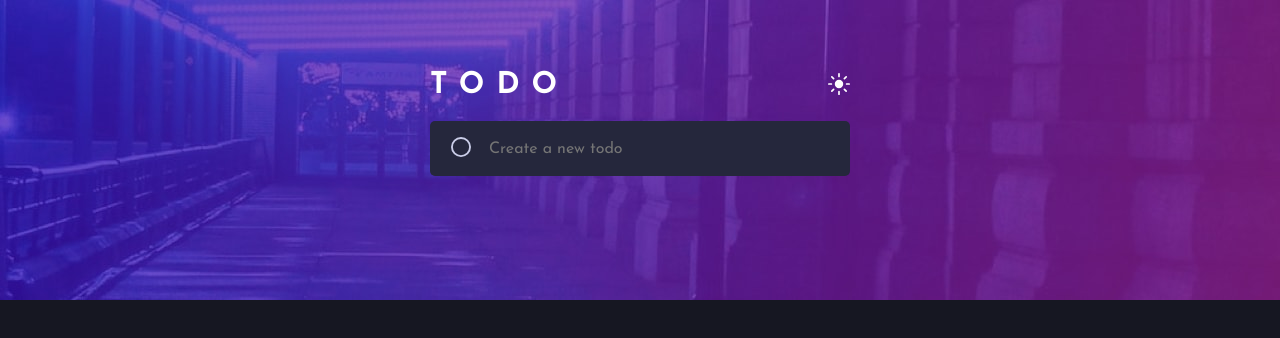
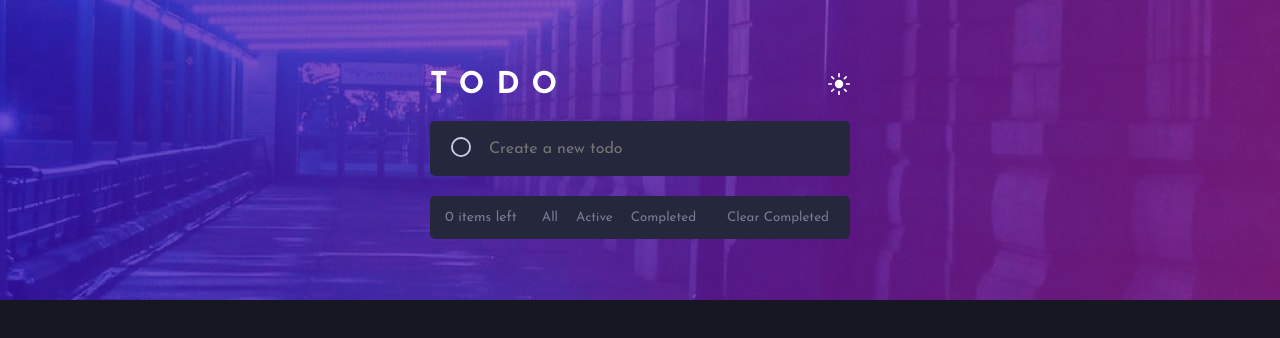
Before and after one commit to gio797/Todo-fe-mentor, a React (Vite) app: page / in a window 1280 px wide. Shown: the top 338 px of the page. Built offline with nearby package versions, Linux system fonts and the light colour scheme.

Commit message:
add filtering and clear complete function

```diff
--- a/src/App.tsx
+++ b/src/App.tsx
@@ -16,6 +16,7 @@ function App() {
   const [items, setItems] = useState<TaskType[]>(
     JSON.parse(localStorage.getItem("items") || "[]")
   );
+  const [filter, setFilter] = useState<"All" | "Active" | "Completed">("All");
 
   useEffect(() => {
     localStorage.setItem("items", JSON.stringify(items));
@@ -67,6 +68,27 @@ function App() {
     });
   }
 
+  function deleteCompleted() {
+    setItems((prevItems) => {
+      const newItems = prevItems.filter((item) => !item.done);
+      return newItems;
+    });
+  }
+
+  const totalTasks = items.length;
+  const completed = items.filter((item) => item.done).length;
+  const notCompleted = totalTasks - completed;
+
+  // Filter the tasks based on the selected filter
+  const filteredItems = items.filter((item) => {
+    if (filter === "Active") {
+      return !item.done;
+    } else if (filter === "Completed") {
+      return item.done;
+    }
+    return true; // "All" filter, show all items
+  });
+
   return (
     <div className={darkTheme ? "app" : "app-light-bg"}>
       <div className={darkTheme ? "head-bg-dark" : "head-bg-light"}></div>
@@ -102,7 +124,7 @@ function App() {
         </form>
 
         <div className="tasks">
-          {items.map((item, index) => (
+          {filteredItems.map((item, index) => (
             <div className="task" key={item.name + index}>
               <input
                 type="checkbox"
@@ -118,6 +140,30 @@ function App() {
               </button>
             </div>
           ))}
+          <div className="info">
+            <p>{notCompleted} items left</p>
+            <div className="info-items">
+              <button
+                onClick={() => setFilter("All")}
+                className={filter === "All" ? "active-filter" : ""}
+              >
+                All
+              </button>
+              <button
+                onClick={() => setFilter("Active")}
+                className={filter === "Active" ? "active-filter" : ""}
+              >
+                Active
+              </button>
+              <button
+                onClick={() => setFilter("Completed")}
+                className={filter === "Completed" ? "active-filter" : ""}
+              >
+                Completed
+              </button>
+            </div>
+            <button onClick={deleteCompleted}>Clear Completed</button>
+          </div>
         </div>
       </div>
     </div>
--- a/src/index.css
+++ b/src/index.css
@@ -141,6 +141,34 @@ body {
   border: none;
 }
 
+.info {
+  display: flex;
+  justify-content: space-between;
+  padding-inline: 15px;
+  font-size: 14px;
+}
+
+.info button {
+  background-color: inherit;
+  border: none;
+  color: inherit;
+  font-family: inherit;
+  cursor: pointer;
+}
+
+.info button:hover {
+  color: var(--LightGrayishBluehover);
+}
+
+.active-filter {
+  color: var(--LightGrayishBluehover);
+}
+
+.info-items {
+  display: flex;
+  gap: 6px;
+}
+
 @media screen and (min-width: 500px) {
   .head-bg-dark {
     background-image: url(/src/assets/images/bg-desktop-dark.jpg);
```
